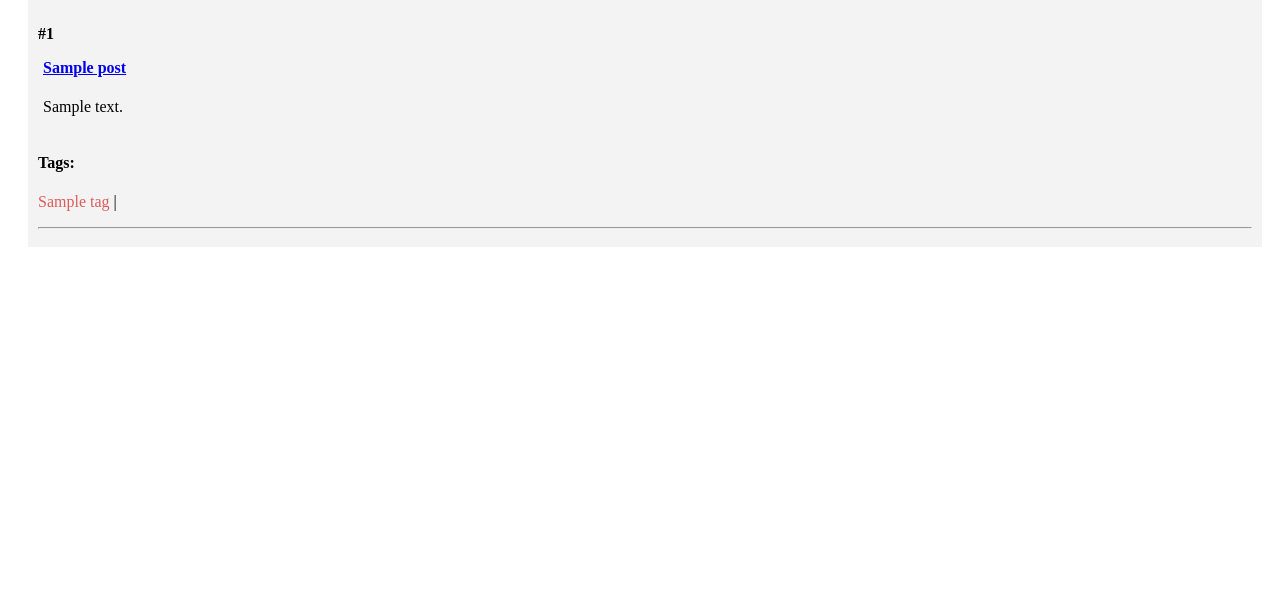
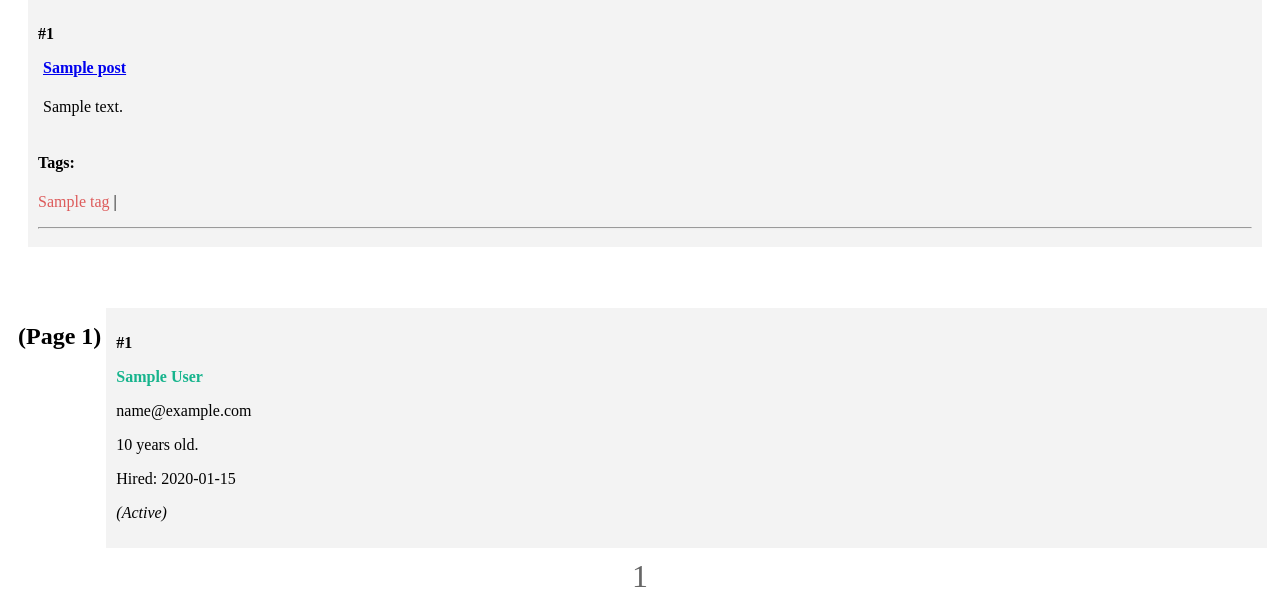
Before and after one commit to aditya-guj306/Mindbowser_Internship, a Flask app: page / in a window 1280 px wide. Shown: the part 626-1229 px from the top of the page. Before the commit the page ends 855 px from the top, so only its background shows below. Run offline with Flask 3, Linux system fonts and the light colour scheme; tables that the repository leaves empty hold one stand-in row (values such as "Sample post").

Commit message:
Updated repo

```diff
--- a/sqlalchemy_implementation/app.py
+++ b/sqlalchemy_implementation/app.py
@@ -47,6 +47,19 @@ class Comment(db.Model):
 
     def __repr__(self):
         return f'<Comment "{self.content[:20]}...">'
+class Employee(db.Model):
+    id = db.Column(db.Integer, primary_key=True)
+    first_name = db.Column(db.String(100), nullable=False)
+    last_name = db.Column(db.String(100), nullable=False)
+    email = db.Column(db.String(100), unique=True, nullable=False)
+    age = db.Column(db.Integer, nullable=False)
+    hire_date = db.Column(db.Date, nullable=False)
+    active = db.Column(db.Boolean, nullable=False)
+
+    def __repr__(self):
+        return f'<Employee {self.first_name} {self.last_name}>'
+
+
 with app.app_context():
     db.create_all()
 
@@ -55,7 +68,11 @@ with app.app_context():
 def index():
     students = Student.query.all()
     posts = Post.query.all()
-    return render_template('index.html', students=students,posts=posts)
+    # employees = Employee.query.all()
+    # return render_template('index.html', students=students,posts=posts,employees=employees)
+    page = request.args.get('page', 1, type=int)
+    pagination = Employee.query.order_by(Employee.first_name).paginate(page=page, per_page=1)
+    return render_template('index.html', students=students,posts=posts,pagination=pagination)
 
 
 
--- a/sqlalchemy_implementation/templates/base.html
+++ b/sqlalchemy_implementation/templates/base.html
@@ -17,6 +17,13 @@
 
 
         }
+        .employee {
+            flex: 20%;
+            padding: 10px;
+            margin: 5px;
+            background-color: #f3f3f3;
+            inline-size: 100%;
+        }
         .feed {
             margin: 5px;
             width: 100%;
@@ -31,7 +38,7 @@
             flex: 30%;
             padding: 10px;
             margin: 5px;
-            background-color: rgb(225, 222, 221);
+            background-color: rgb(225, 222, 222);
             max-inline-size: 450px;
         }
         .comment {
@@ -51,11 +58,15 @@
         .bio {
             padding: 10px;
             margin: 5px;
-            background-color: rgb(225, 222, 221);
+            background-color: rgb(225, 222, 222);
             color: #004835;
         }
 
         .name a {
+            color: #17b48d;
+            text-decoration: none;
+        }
+        .name1 {
             color: #17b48d;
             text-decoration: none;
         }
@@ -66,6 +77,25 @@
             margin-left: 50px;
             text-decoration: none;
         }
+        .pagination {
+            margin: 0 auto;
+        }
+
+        .pagination span {
+            font-size: 2em;
+            margin-right: 10px;
+        }
+
+        .page-number {
+            color: #d64161;
+            padding: 5px;
+            text-decoration: none;
+        }
+
+        .current-page-number {
+            color: #666
+        }
+
     </style>
 </head>
 <body>
--- a/sqlalchemy_implementation/templates/index.html
+++ b/sqlalchemy_implementation/templates/index.html
@@ -24,8 +24,7 @@
         <a href="{{ url_for('edit', student_id=student.id) }}">Edit</a>
 
         <hr>
-            <form method="POST"
-                action="{{ url_for('delete', student_id=student.id) }}">
+        <form method="POST" action="{{ url_for('delete', student_id=student.id) }}">
             <input type="submit" value="Delete Student"
                 onclick="return confirm('Are you sure you want to delete this entry?')">
         </form>
@@ -57,4 +56,58 @@
         {% endfor %}
     </div>
 </div>
+<br></br>
+
+<div class="content">
+    <h2>(Page {{ pagination.page }})</h2>
+    {% for employee in pagination.items %}
+
+    <div class="employee">
+        <p><b>#{{ employee.id }}</b></p>
+        <b>
+            <p class="name1">{{ employee.first_name }} {{ employee.last_name }}</p>
+        </b>
+        <p>{{ employee.email }}</p>
+        <p>{{ employee.age }} years old.</p>
+        <p>Hired: {{ employee.hire_date }}</p>
+        {% if employee.active %}
+        <p><i>(Active)</i></p>
+        {% else %}
+        <p><i>(Out of Office)</i></p>
+        {% endif %}
+    </div>
+    {% endfor %}
+</div>
+<div class="pagination">
+    {% if pagination.has_prev %}
+        <span>
+            <a class='page-number' href="{{ url_for('index', page=pagination.prev_num) }}">
+                {{ '<<<' }}
+            </a>
+        </span>
+    {% endif %}
+
+    {% for number in pagination.iter_pages() %}
+        {% if pagination.page != number %}
+            <span>
+                    <a class='page-number'
+                        href="{{ url_for('index', page=number) }}">
+                    {{ number }}
+                    </a>
+            </span>
+        {% else %}
+            <span class='current-page-number'>{{ number }}</span>
+        {% endif %}
+    {% endfor %}
+
+    {% if pagination.has_next %}
+        <span>
+            <a class='page-number'
+                href="{{ url_for('index', page=pagination.next_num) }}">
+                {{ '>>>' }}
+            </a>
+        </span>
+    {% endif %}
+</div>
+
 {% endblock %}
```
Lines whose indentation alone changed are shown as unchanged.
